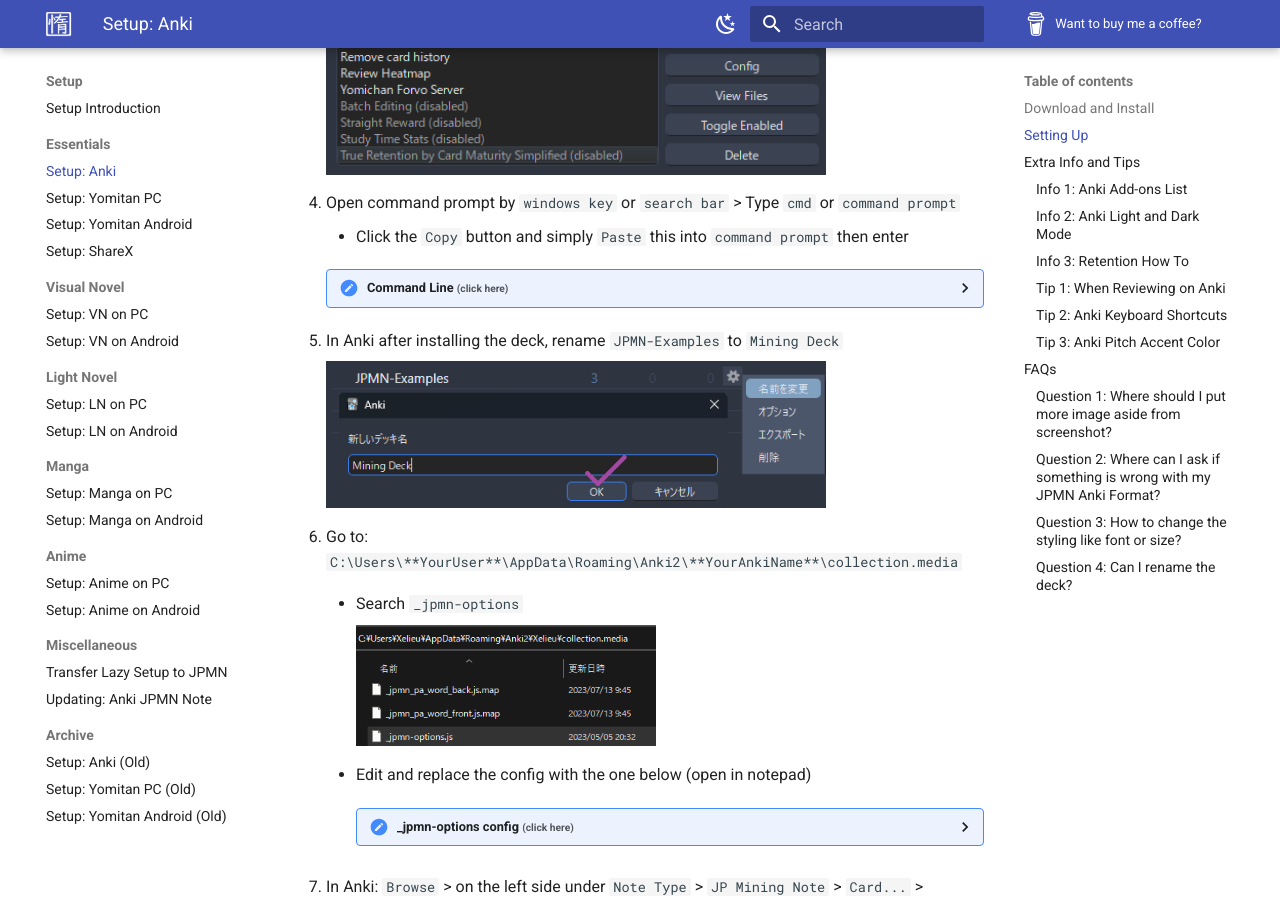
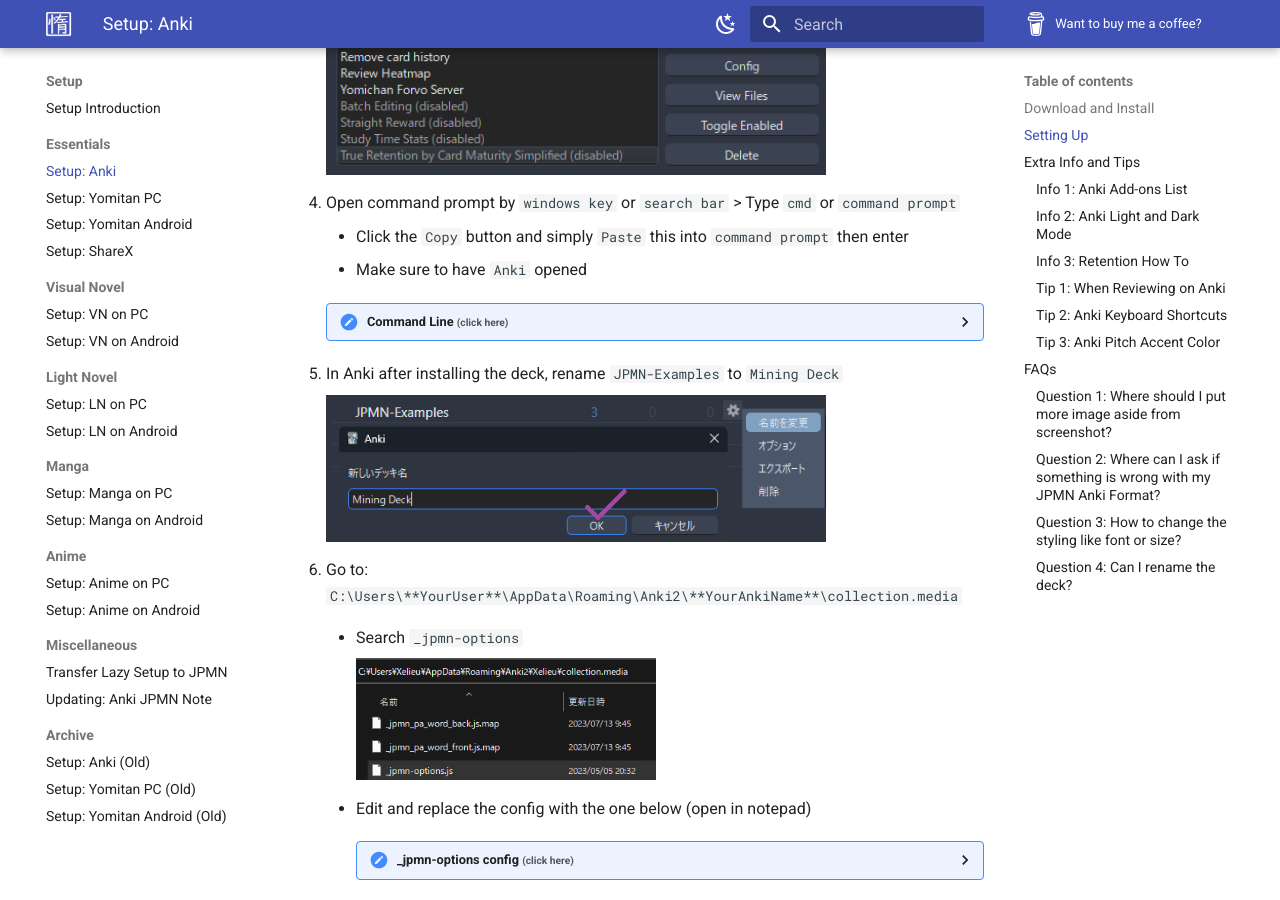
Before and after one commit to Xelieu/xelieu.github.io, an MkDocs documentation site: the page built from docs/jp-lazy-guide/setupAnki.md, in a window 1280 px wide and 900 px high, scrolled down 1935 px. Built offline with MkDocs 1.6.1 and Material for MkDocs 9.7.7, drawn with Linux system fonts in a browser that asks for light colours.

Commit message:
$updated info

```diff
--- a/docs/jp-lazy-guide/setupAnki.md
+++ b/docs/jp-lazy-guide/setupAnki.md
@@ -44,6 +44,7 @@
 
 4. Open command prompt by `windows key` or `search bar` > Type `cmd` or `command prompt`
     - Click the `Copy` button and simply `Paste` this into `command prompt` then enter
+    - Make sure to have `Anki` opened
 
     ??? examplecode "Command Line <small>(click here)</small>"
 
```
